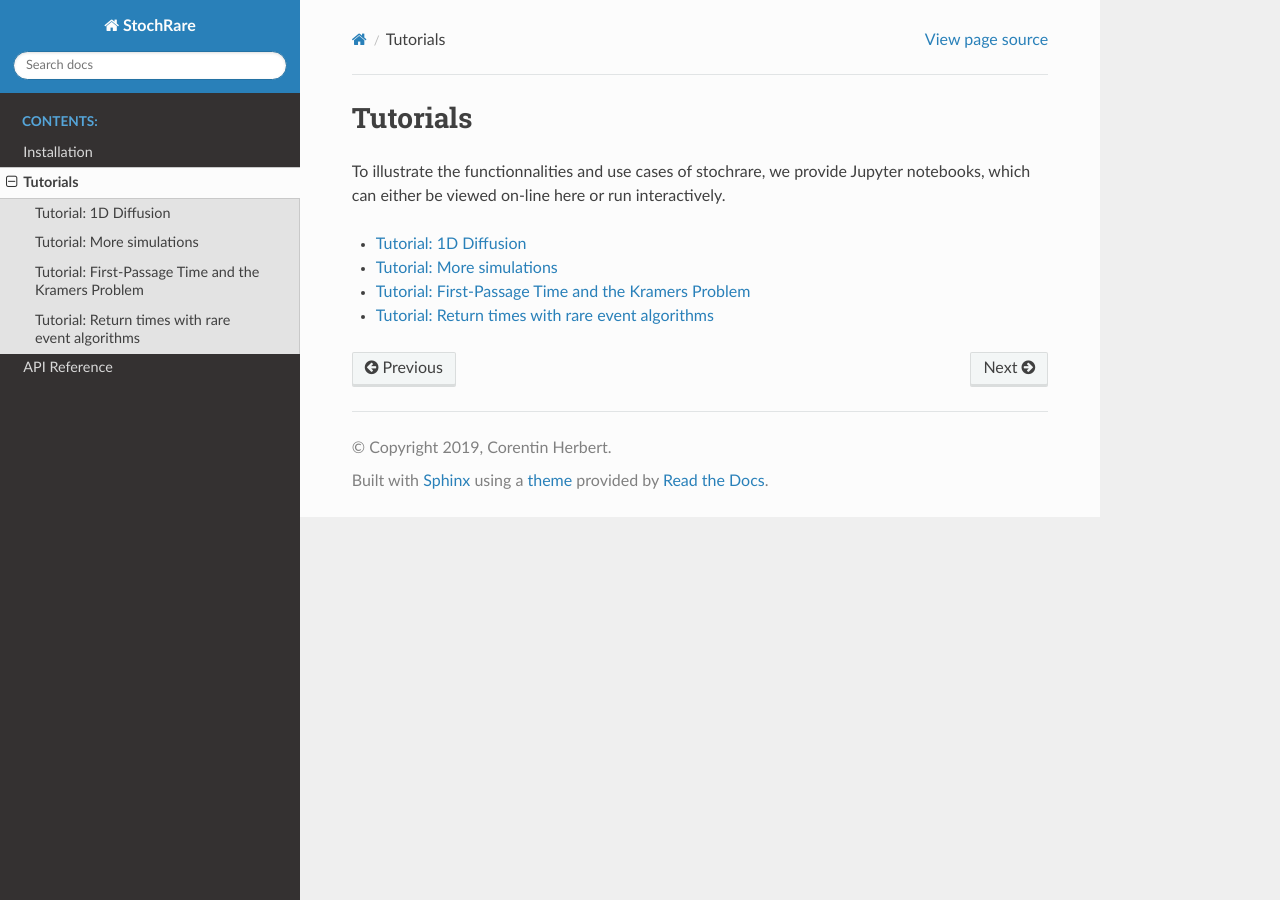
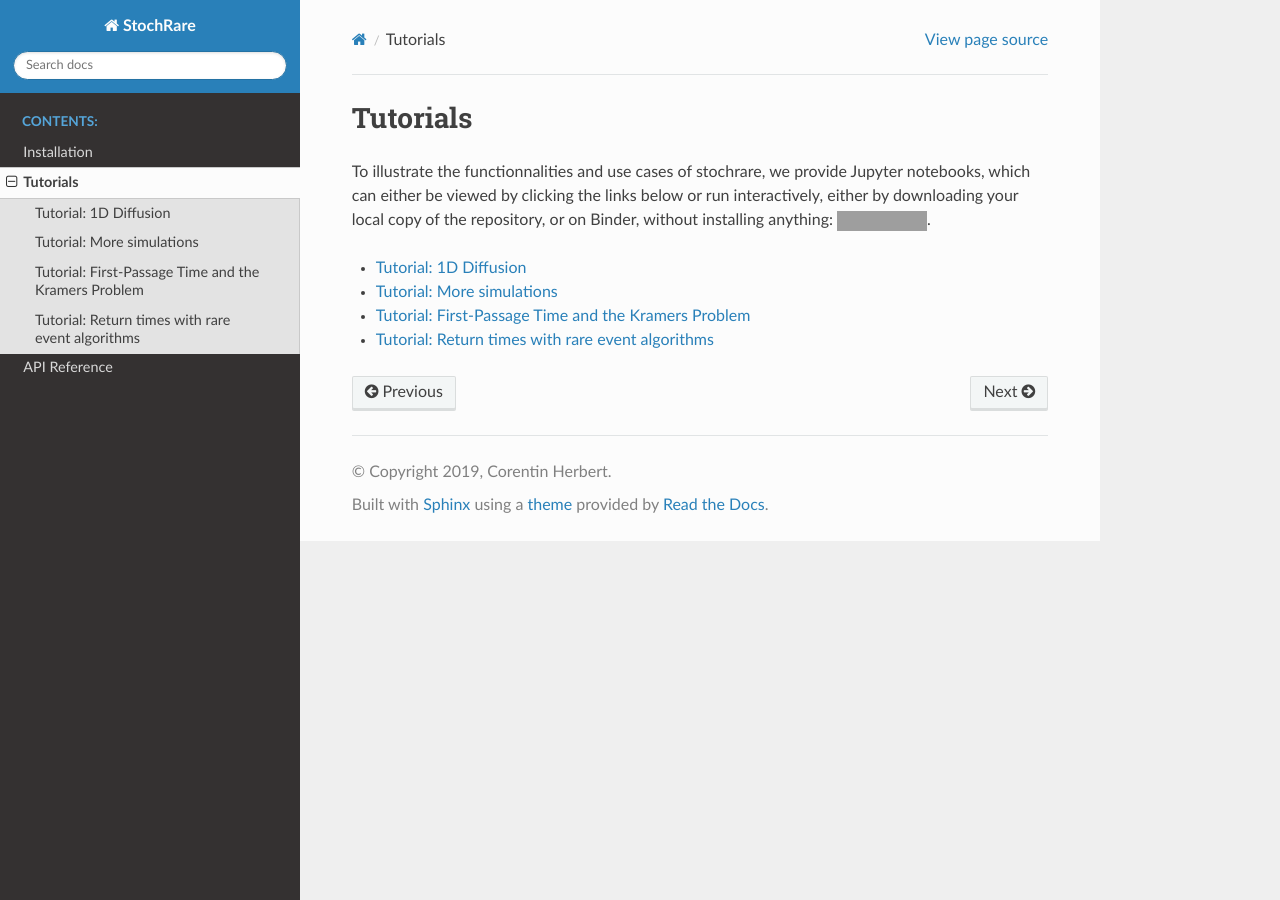
Before and after one commit to cbherbert/stochrare, a Sphinx documentation site: the page built from doc/userguide.rst, in a window 1280 px wide. Built offline with Sphinx 7.4.7 and the Read the Docs theme 2.0.0, drawn with Linux system fonts in a browser that asks for light colours; grey boxes are pictures that could not be loaded.

Commit message:
Add binder link to doc

```diff
--- a/doc/userguide.rst
+++ b/doc/userguide.rst
@@ -1,7 +1,10 @@
 Tutorials
 =========
 
-To illustrate the functionnalities and use cases of stochrare, we provide Jupyter notebooks, which can either be viewed on-line here or run interactively.
+.. |binder| image:: https://mybinder.org/badge_logo.svg
+ :target: https://mybinder.org/v2/gh/cbherbert/stochrare/master?filepath=doc%2Fnotebooks
+
+To illustrate the functionnalities and use cases of stochrare, we provide Jupyter notebooks, which can either be viewed by clicking the links below or run interactively, either by downloading your local copy of the repository, or on Binder, without installing anything: |binder|.
 
 .. toctree::
    :maxdepth: 1
```
